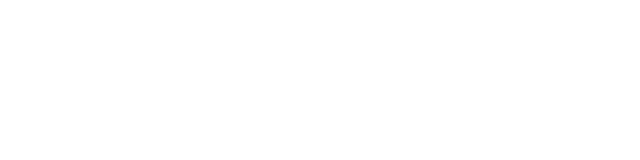
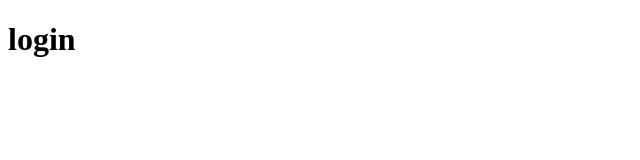
Before and after one commit to Geetha1233/Geetha1233.github.io, an Angular app: page / in a window 1280 px wide. Shown: the top 160 px of the page, without its empty margins (0-640 px from the left). Built offline with nearby package versions, Linux system fonts and the light colour scheme.

Commit message:
loginfile

```diff
--- a/src/app/login/login.component.html
+++ b/src/app/login/login.component.html
@@ -0,0 +1 @@
+<h1>login</h1>
```
